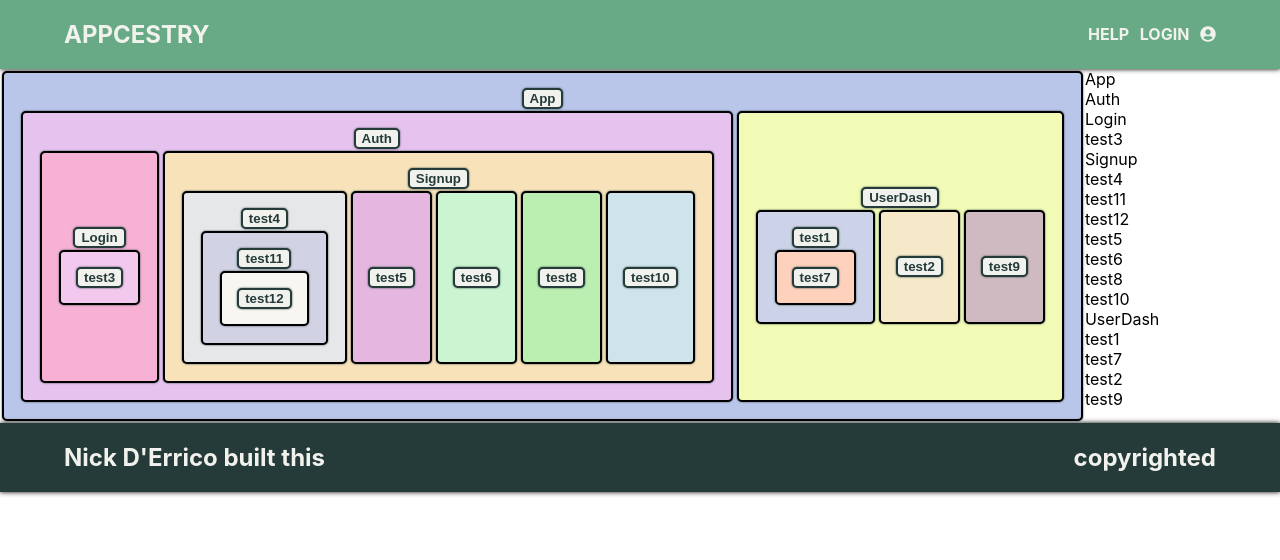
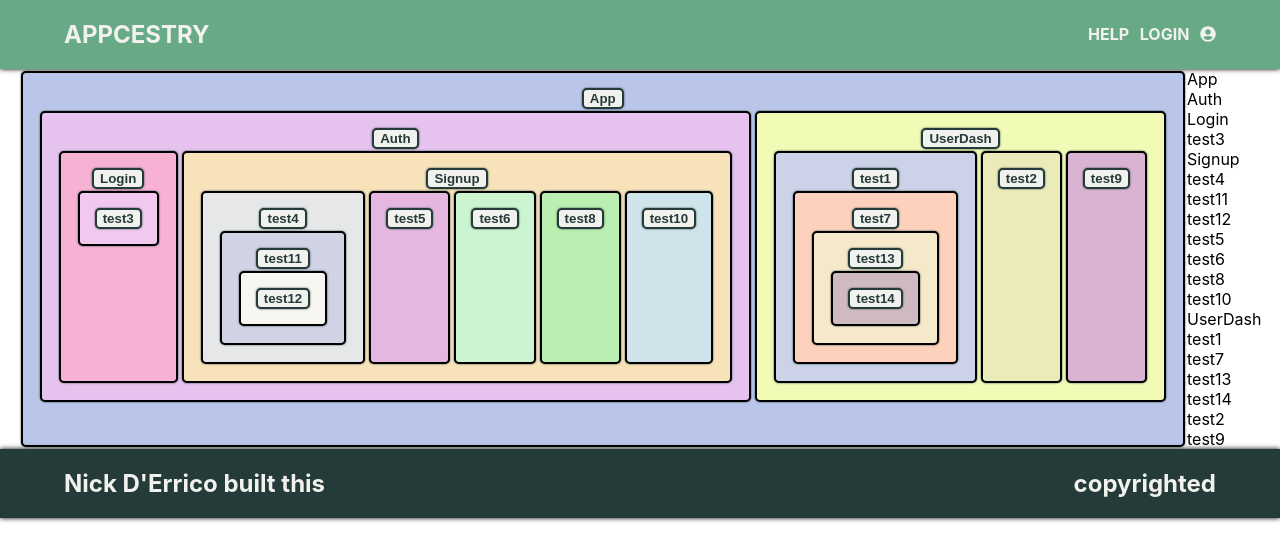
Before and after one commit to NickDErrico/project-x, a React (Create React App) app: page /project/3 in a window 1280 px wide. Shown: the top 560 px of the page. Built offline with nearby package versions, Linux system fonts and the light colour scheme.

Commit message:
just in case

```diff
--- a/package.json
+++ b/package.json
@@ -18,6 +18,7 @@
     "react-router-dom": "^4.3.1",
     "react-scripts": "2.1.1",
     "react-transition-group": "^2.5.0",
+    "socket.io-client": "^2.2.0",
     "styled-components": "^4.1.1"
   },
   "scripts": {
--- a/src/App.css
+++ b/src/App.css
@@ -1,7 +1,7 @@
 .child {
   display: flex;
   flex-direction: column;
-  justify-content: center;
+  justify-content: stretch;
   align-items: center;
 }
 
@@ -10,8 +10,9 @@
   flex-direction: column;
 }
 
-.file * .file {
-  flex: 1;
+.folder {
+  display: flex;
+  flex-direction: column;
 }
 
 .generation {
--- a/src/components/projectCreator/ProjectCodeBase.js
+++ b/src/components/projectCreator/ProjectCodeBase.js
@@ -7,8 +7,8 @@ class ProjectCodeBase extends Component {
     });
     return this.props.descendants ? (
       <div className="file">
-        <div>{this.props.descendants.name}</div>
-        {ancestors}
+        {this.props.descendants.name}
+        <div className="folder">{ancestors}</div>
       </div>
     ) : null;
   }
--- a/src/components/projectCreator/RenderFamilyMembers.js
+++ b/src/components/projectCreator/RenderFamilyMembers.js
@@ -1,5 +1,4 @@
 import React, { Component } from "react";
-const parents = [];
 
 class FamilyMembers extends Component {
   shouldComponentUpdate(nextProps, nextState) {
--- a/src/pages/ProjectCreator.js
+++ b/src/pages/ProjectCreator.js
@@ -23,8 +23,11 @@ class ProjectCreator extends Component {
       { id: 14, name: "test9", parent_id: 3, project_id: 1 },
       { id: 15, name: "test10", parent_id: 5, project_id: 1 },
       { id: 16, name: "test11", parent_id: 9, project_id: 1 },
-      { id: 17, name: "test12", parent_id: 16, project_id: 1 }
+      { id: 17, name: "test12", parent_id: 16, project_id: 1 },
+      { id: 18, name: "test13", parent_id: 12, project_id: 1 },
+      { id: 19, name: "test14", parent_id: 18, project_id: 1 }
     ],
+    timestamp: "no timestamp yet",
     familyTree: null,
     detailView: false,
     currentShowingDetail: null,
@@ -62,7 +65,8 @@ class ProjectCreator extends Component {
         style={{
           display: "flex",
           width: "100%",
-          height: "100%"
+          height: "100%",
+          justifyContent: "center"
         }}
       >
         {this.state.detailView ? (
```
Also changed, not shown: 1 other file (tests, documents, lock files or other folders).
